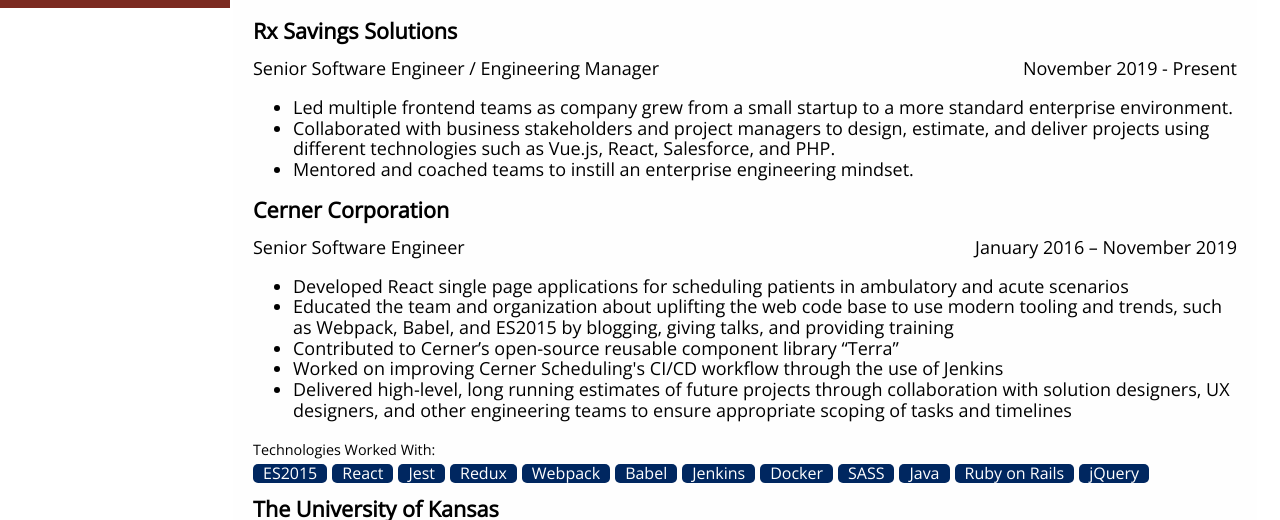
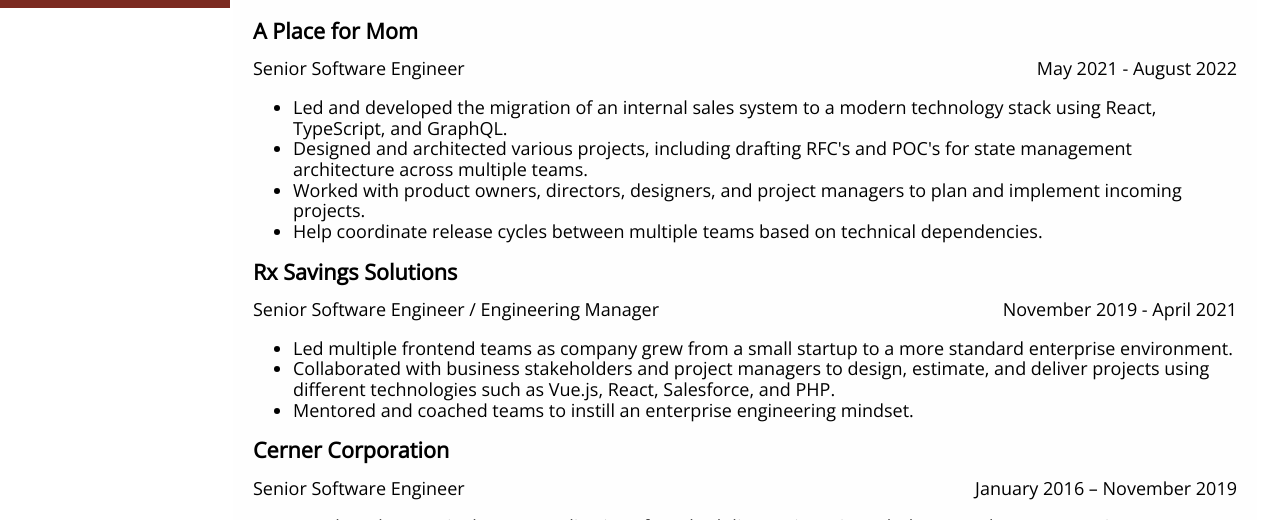
Before and after one commit to dv297/gatsby-blog, a Gatsby site: page /resume in a window 1280 px wide. Shown: the part 792-1312 px from the top of the page. Built offline with nearby package versions, Linux system fonts and the light colour scheme; Gatsby itself is replaced by a stand-in of ours.

Commit message:
Add experience

```diff
--- a/src/pages/resume.jsx
+++ b/src/pages/resume.jsx
@@ -73,9 +73,32 @@
         <hr />
         <h2>Professional Experiences</h2>
         <ExperienceCard
+          company="A Place for Mom"
+          jobTitle="Senior Software Engineer"
+          timeWorked="May 2021 - August 2022"
+        />
+        <ul>
+          <li>
+            Led and developed the migration of an internal sales system to a
+            modern technology stack using React, TypeScript, and GraphQL.
+          </li>
+          <li>
+            Designed and architected various projects, including drafting RFC's
+            and POC's for state management architecture across multiple teams.
+          </li>
+          <li>
+            Worked with product owners, directors, designers, and project
+            managers to plan and implement incoming projects.
+          </li>
+          <li>
+            Help coordinate release cycles between multiple teams based on
+            technical dependencies.
+          </li>
+        </ul>
+        <ExperienceCard
           company="Rx Savings Solutions"
           jobTitle="Senior Software Engineer / Engineering Manager"
-          timeWorked="November 2019 - Present"
+          timeWorked="November 2019 - April 2021"
         />
         <ul>
           <li>
```
